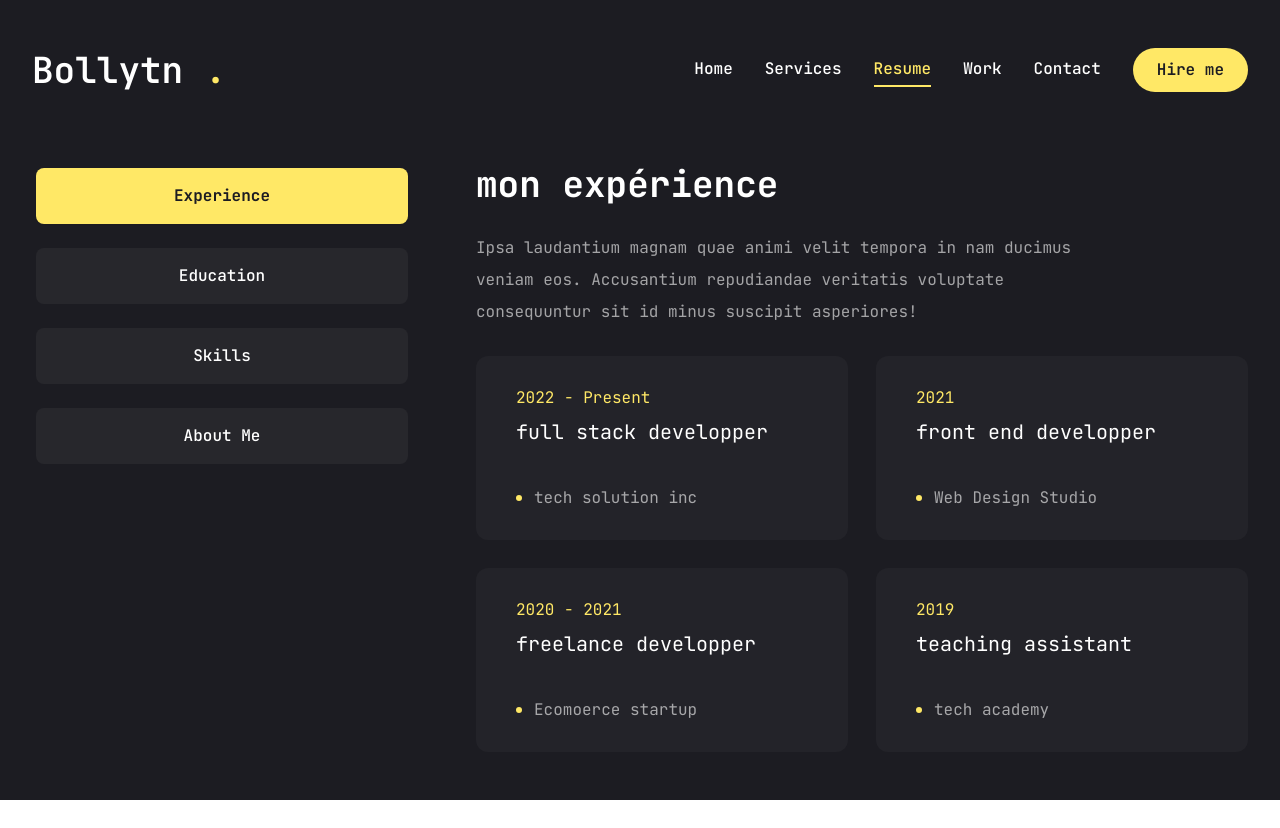
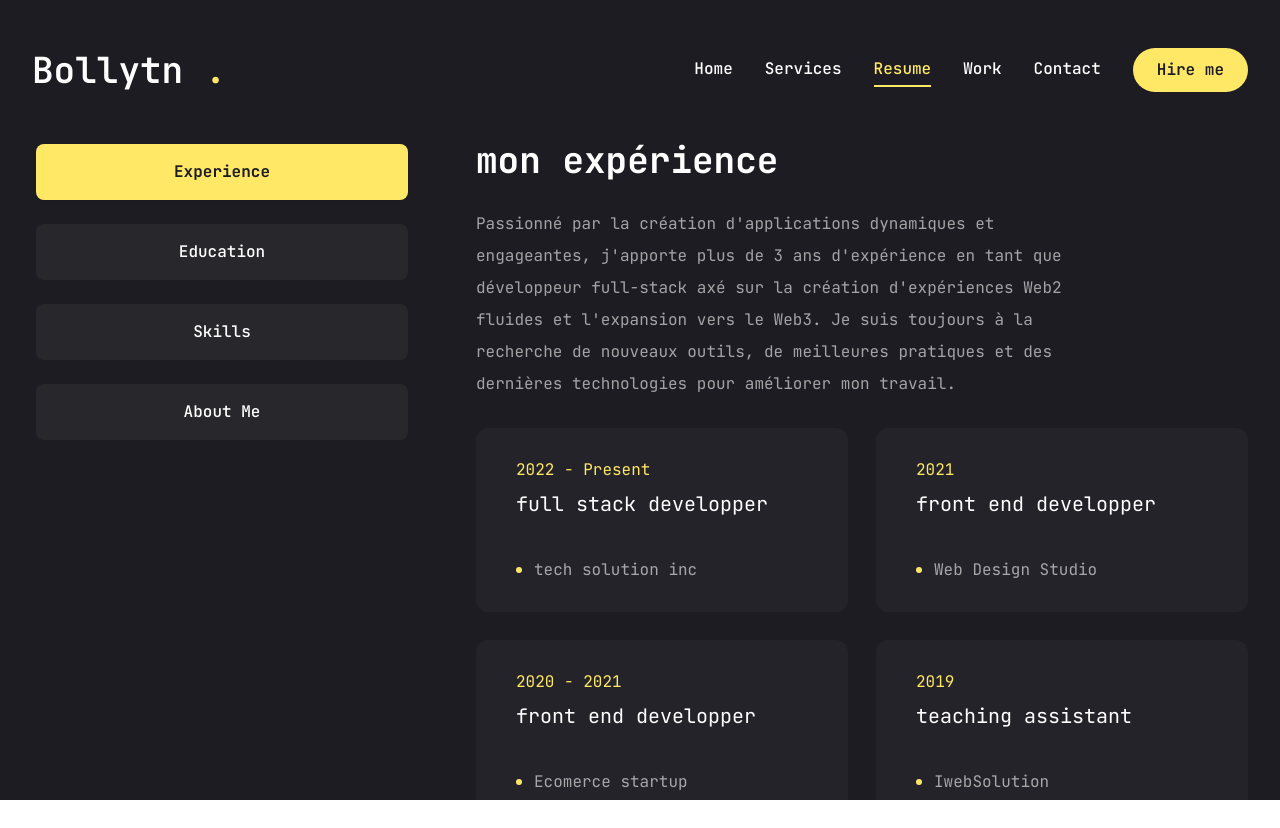
Before and after one commit to bollytn/prof.info, a Next.js app: page /resume in a window 1280 px wide. Before the commit the page ends 800 px from the top, so only its background shows below. Built offline with nearby package versions, Linux system fonts and the light colour scheme.

Commit message:
page resume

```diff
--- a/app/resume/page.jsx
+++ b/app/resume/page.jsx
@@ -8,35 +8,35 @@ import AnimatedContent from './components/AnimatedContent'
 import { TooltipProvider, TooltipTrigger, Tooltip, TooltipContent } from "@/components/ui/tooltip";
 
 const about = {
-    title: "about me",
+    title: "À PROPOS DE MOI",
     description: "Lsequi porro soluta optio ipsum molestias. Illo facere eum fugiat assumenda fuga repellat mollitia voluptates, similique at illum sit, error molestias.",
     info: [
         {
-            filedName: "name",
+            filedName: "Nom & Prenom",
             filedValue: "Mahjoubi Bilel"
         },
         {
-            filedName: "phone",
-            filedValue: "(216) 22 917 226"
+            filedName: "Tél",
+            filedValue: "(+216) 22 917 226"
         },
         {
-            filedName: "experience",
+            filedName: "Experience",
             filedValue: "+5 years"
         },
         {
-            filedName: "email",
+            filedName: "E-mail",
             filedValue: "Mahjoubi.Bilel@gmail.com"
         },
         {
-            filedName: "github",
+            filedName: "Github",
             filedValue: "bollytn"
         }, {
-            filedName: "freelance",
-            filedValue: "available"
+            filedName: "Freelance",
+            filedValue: "Available"
         },
         {
-            filedName: "languages",
-            filedValue: "arabic,frensh,english"
+            filedName: "Languages",
+            filedValue: "Arabic,Frensh,English"
         },
     ]
 }
@@ -44,7 +44,7 @@ const about = {
 const experience = {
     icon: '/public/assets/resume/badge.svg',
     title: 'mon expérience',
-    description: 'Ipsa laudantium magnam quae animi velit tempora in nam ducimus veniam eos. Accusantium repudiandae veritatis voluptate consequuntur sit id minus suscipit asperiores!',
+    description: "Passionné par la création d'applications dynamiques et engageantes, j'apporte plus de 3 ans d'expérience en tant que développeur full-stack axé sur la création d'expériences Web2 fluides et l'expansion vers le Web3. Je suis toujours à la recherche de nouveaux outils, de meilleures pratiques et des dernières technologies pour améliorer mon travail.",
     items: [
         {
             company: 'tech solution inc',
@@ -57,12 +57,12 @@ const experience = {
             duration: '2021'
         },
         {
-            company: 'Ecomoerce startup',
-            position: 'freelance developper',
+            company: 'Ecomerce startup',
+            position: 'front end developper',
             duration: '2020 - 2021'
         },
         {
-            company: 'tech academy',
+            company: 'IwebSolution',
             position: 'teaching assistant',
             duration: '2019'
         },
@@ -72,34 +72,34 @@ const experience = {
 const education = {
     icon: '/public/assets/resume/cap.svg',
     title: 'mon education',
-    description: 'Ipsa laudantium magnam quae animi velit tempora in nam ducimus veniam eos. Accusantium repudiandae veritatis voluptate consequuntur sit id minus suscipit asperiores!',
+    description: "Passionné par la création d'applications dynamiques et engageantes, j'apporte plus de 3 ans d'expérience en tant que développeur full-stack axé sur la création d'expériences Web2 fluides et l'expansion vers le Web3. Je suis toujours à la recherche de nouveaux outils, de meilleures pratiques et des dernières technologies pour améliorer mon travail.",
     items: [
         {
             institution: 'online course platform',
             degree: 'full stack web developement bootcamp',
-            duration: '2024'
+            duration: '2023'
         },
         {
             institution: 'code academy',
             degree: 'front end track',
-            duration: '2023'
+            duration: '2022'
         },
         {
             institution: 'online course',
             degree: 'programming course',
-            duration: '2022'
+            duration: '2021'
         },
         {
-            institution: 'tech institue',
-            degree: 'certified web developer',
-            duration: '2021'
+            institution: 'Maitrise en informatique',
+            degree: 'Développement et nouvelles technologies',
+            duration: '4 ans en 2010'
         },
     ]
 }
 
 const skills = {
     title: 'mes compétances',
-    description: 'Lorem ipsum dolor sit amet consectetur adipisicing elit. Neque, minima. Sit quaerat similique suscipit optio laudantium repudiandae nostrum.',
+    description: "Passionné par la création d'applications dynamiques et engageantes, j'apporte plus de 3 ans d'expérience en tant que développeur full-stack axé sur la création d'expériences Web2 fluides et l'expansion vers le Web3. Je suis toujours à la recherche de nouveaux outils, de meilleures pratiques et des dernières technologies pour améliorer mon travail.",
     skilList: [
         {
             icon: <FaHtml5 />,
```
